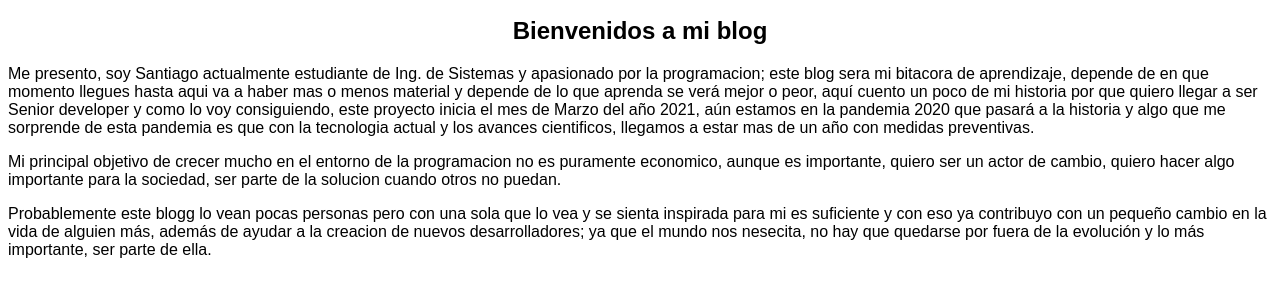
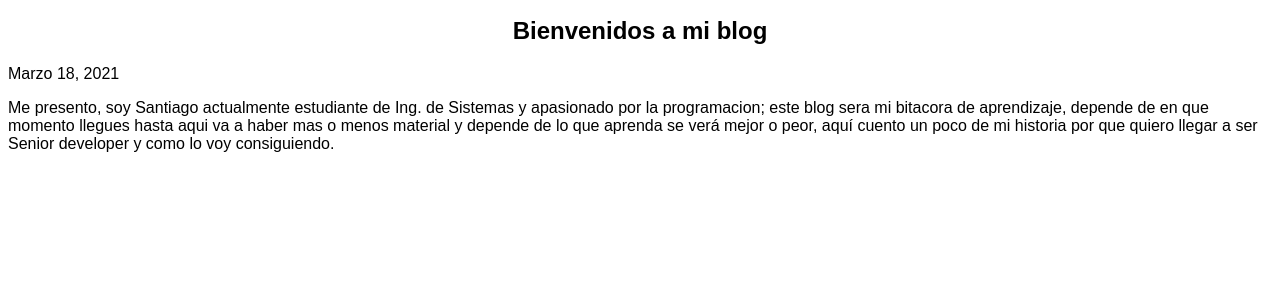
Before and after one commit to santi99oca/roadtosenior.github.io, a plain HTML site: page index.html in a window 1280 px wide. Shown: the part 155-452 px from the top of the page. Drawn offline with Linux system fonts and the light colour scheme.

Commit message:
Cambio de introduccion al curso
Se redujo la redundancia de palabras en la introducción al curso para que sea más facil de leer

```diff
--- a/index.html
+++ b/index.html
@@ -34,24 +34,12 @@
         </nav>
         <div>
             <h2 id="first-blog">Bienvenidos a mi blog</h2>
+            <p>Marzo 18, 2021</p>
             <p>Me presento, soy Santiago actualmente estudiante de Ing. de Sistemas y apasionado por
                 la programacion; este blog sera mi bitacora de aprendizaje, depende de en que momento
                 llegues hasta aqui va a haber mas o menos material y depende de lo que aprenda se
                 verá mejor o peor, aquí cuento un poco de mi historia por que quiero llegar a ser
-                Senior developer y como lo voy consiguiendo, este proyecto inicia el mes de
-                Marzo del año 2021, aún estamos en la pandemia 2020 que pasará a la historia
-                y algo que me sorprende de esta pandemia es que con la tecnologia actual y los
-                avances cientificos, llegamos a estar mas de un año con medidas preventivas.
-            </p>
-            <p>Mi principal objetivo de crecer mucho en el entorno de la programacion no es puramente
-                economico, aunque es importante, quiero ser un actor de cambio, quiero hacer algo
-                importante para la sociedad, ser parte de la solucion cuando otros no puedan.
-            </p>
-            <p>Probablemente este blogg lo vean pocas personas pero con una sola que lo vea y se
-                sienta inspirada para mi es suficiente y con eso ya contribuyo con un pequeño cambio
-                en la vida de alguien más, además de ayudar a la creacion de nuevos desarrolladores;
-                ya que el mundo nos nesecita, no hay que quedarse por fuera de la evolución y lo más
-                importante, ser parte de ella.
+                Senior developer y como lo voy consiguiendo.
             </p>
         </div>
 
```
